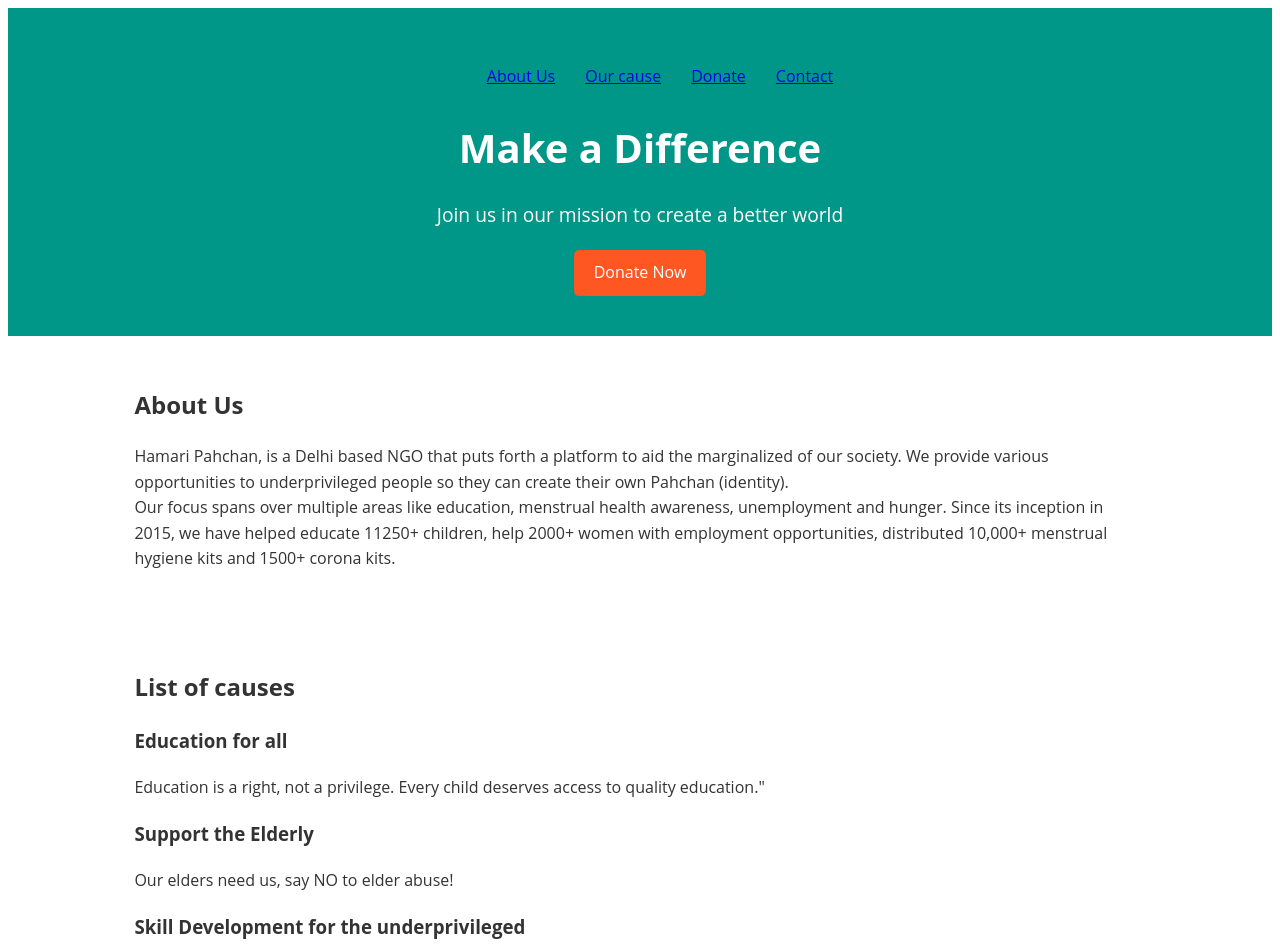
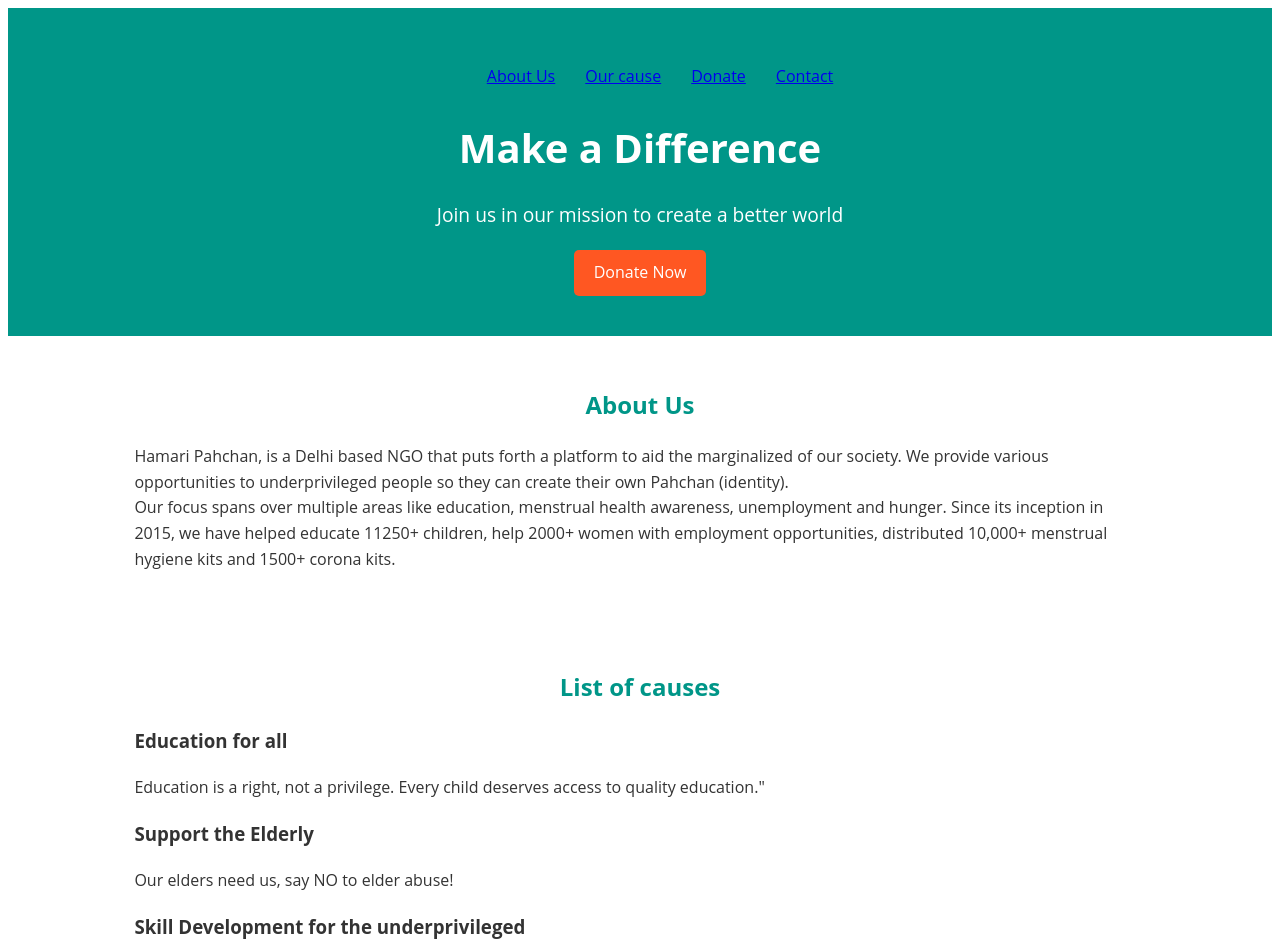
Before and after one commit to guptaaryan8092/encryptix, a PHP site: page /main.html in a window 1280 px wide. Shown: the top 946 px of the page. Run offline with PHP 8.4, Linux system fonts and the light colour scheme.

Commit message:
added_style_of_h2

```diff
--- a/Task_1/css/home.css
+++ b/Task_1/css/home.css
@@ -42,7 +42,11 @@ nav ul li {
     margin: 0 auto;
     padding: 30px 0;
 }
-
+h2 {
+    text-align: center;
+    margin-bottom: 20px;
+    color: #009688;
+}
 
 
 
```
